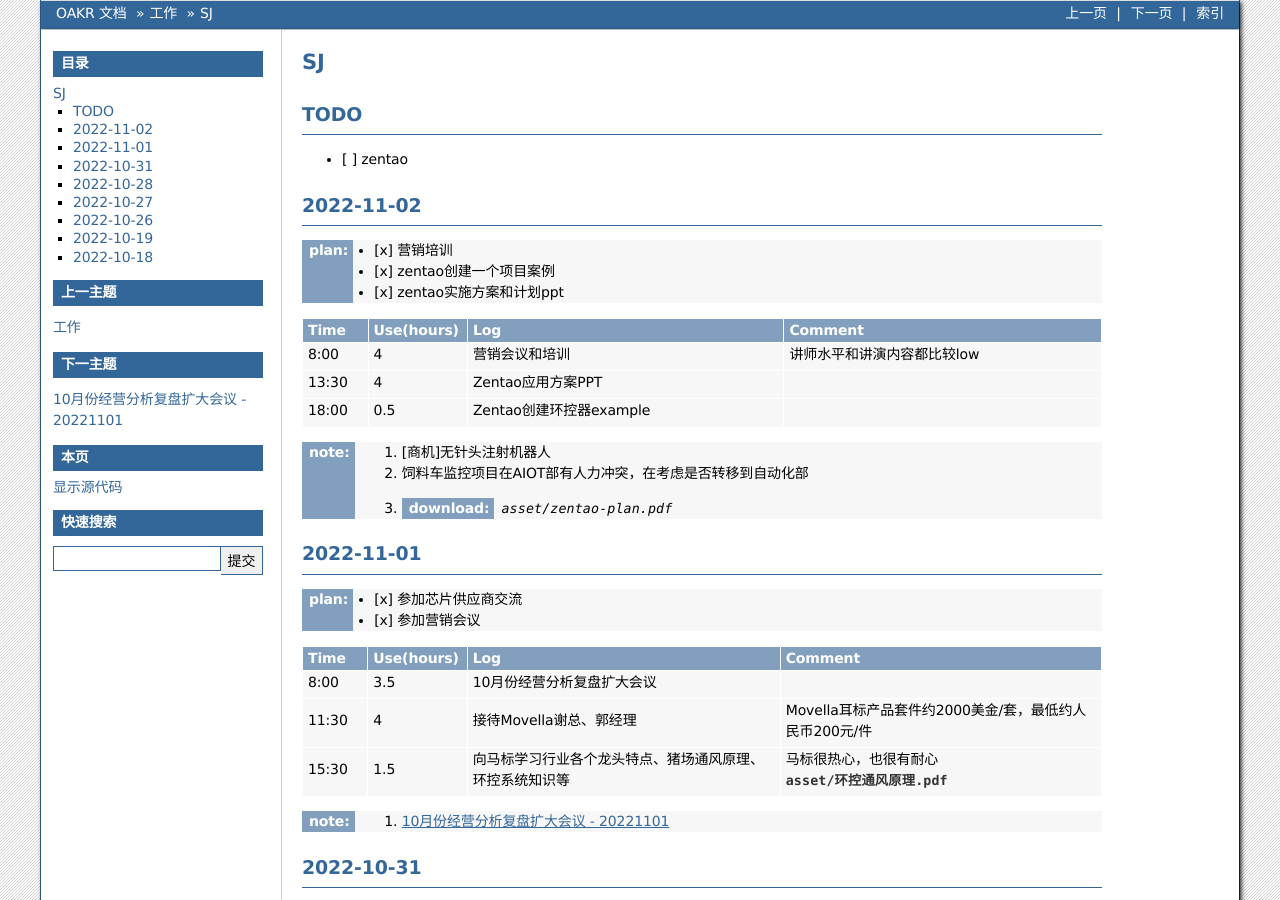
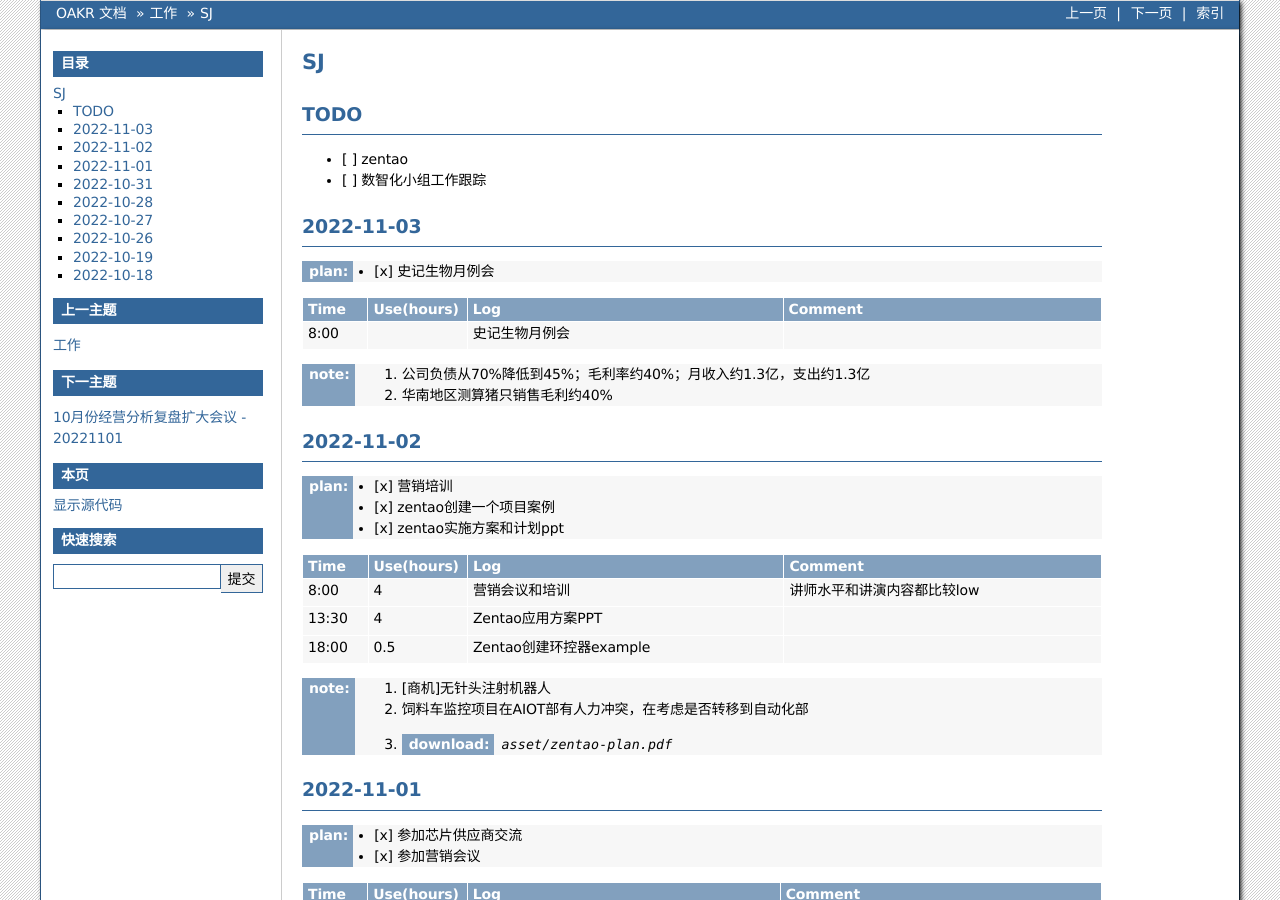
Before and after one commit to cruiurc/cruiurc.github.io, a Sphinx documentation site: the page built from source/work/sj/sj.rst, in a window 1280 px wide and 900 px high. Built offline with Sphinx 7.4.7, drawn with Linux system fonts in a browser that asks for light colours.

Commit message:
20221103 work

```diff
--- a/source/work/sj/sj.rst
+++ b/source/work/sj/sj.rst
@@ -3,6 +3,24 @@
 TODO
 -----
 - [ ] zentao
+- [ ] 数智化小组工作跟踪
+
+
+2022-11-03
+-----------
+:plan:
+   - [x] 史记生物月例会
+
+.. csv-table::
+   :header: "Time", "Use(hours)", "Log", "Comment"
+   :widths: 10, 10, 50, 50
+
+   8:00, ,史记生物月例会,
+
+:note:
+   1. 公司负债从70%降低到45%；毛利率约40%；月收入约1.3亿，支出约1.3亿
+   2. 华南地区测算猪只销售毛利约40%
+
 
 2022-11-02
 -----------
@@ -12,12 +30,12 @@
    - [x] zentao实施方案和计划ppt
 
 .. csv-table::
-    :header: "Time", "Use(hours)", "Log", "Comment"
-    :widths: 10, 10, 50, 50
+   :header: "Time", "Use(hours)", "Log", "Comment"
+   :widths: 10, 10, 50, 50
 
-    8:00, 4, 营销会议和培训, 讲师水平和讲演内容都比较low
-    13:30, 4, Zentao应用方案PPT
-    18:00, 0.5, Zentao创建环控器example
+   8:00, 4, 营销会议和培训, 讲师水平和讲演内容都比较low
+   13:30, 4, Zentao应用方案PPT
+   18:00, 0.5, Zentao创建环控器example
 
 :note:
    1. [商机]无针头注射机器人
```
